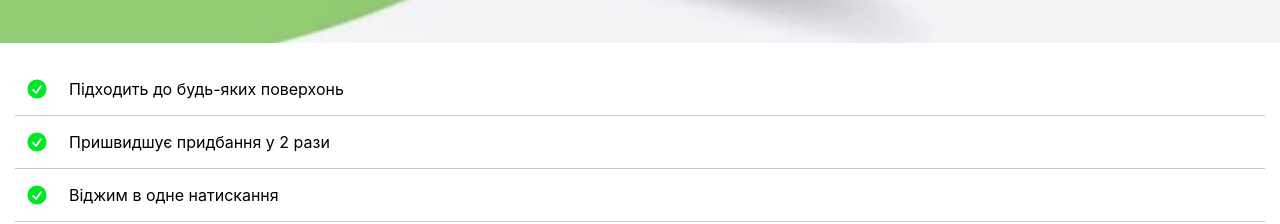
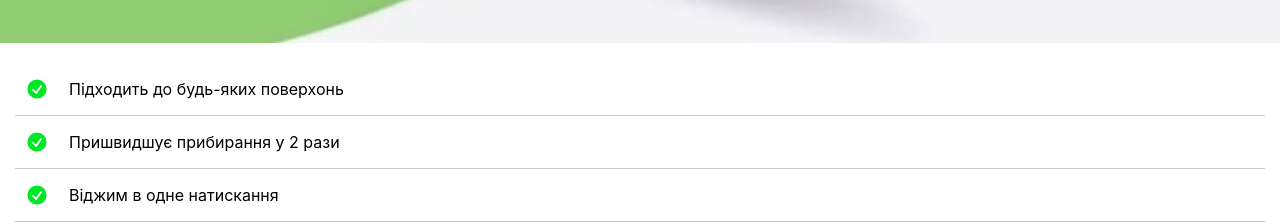
Before and after one commit to Mishakivskiy/Shvabra, a React (Create React App) app: page / in a window 1280 px wide. Shown: the part 1659-1883 px from the top of the page. Built offline with nearby package versions, Linux system fonts and the light colour scheme.

Commit message:
fix word

```diff
--- a/src/App.js
+++ b/src/App.js
@@ -79,7 +79,7 @@ function App() {
             <li className='list__item'>
               <svg xmlns="http://www.w3.org/2000/svg" viewBox="0 0 20 20" fill="currentColor" aria-hidden="true" class="h-6 w-6 text-green-500 mr-4"><path fill-rule="evenodd" d="M10 18a8 8 0 100-16 8 8 0 000 16zm3.857-9.809a.75.75 0 00-1.214-.882l-3.483 4.79-1.88-1.88a.75.75 0 10-1.06 1.061l2.5 2.5a.75.75 0 001.137-.089l4-5.5z" clip-rule="evenodd"></path></svg>
               <p className='list__item-text'>
-                Пришвидшує придбання у 2 рази
+                Пришвидшує прибирання у 2 рази
               </p>
             </li>
             <li className='list__item'>
@@ -295,7 +295,7 @@ function App() {
             <li className='list__item'>
               <svg xmlns="http://www.w3.org/2000/svg" viewBox="0 0 20 20" fill="currentColor" aria-hidden="true" class="h-6 w-6 text-green-500 mr-4"><path fill-rule="evenodd" d="M10 18a8 8 0 100-16 8 8 0 000 16zm3.857-9.809a.75.75 0 00-1.214-.882l-3.483 4.79-1.88-1.88a.75.75 0 10-1.06 1.061l2.5 2.5a.75.75 0 001.137-.089l4-5.5z" clip-rule="evenodd"></path></svg>
               <p className='list__item-text'>
-                Пришвидшує придбання у 2 рази
+                Пришвидшує прибирання у 2 рази
               </p>
             </li>
             <li className='list__item'>
```
